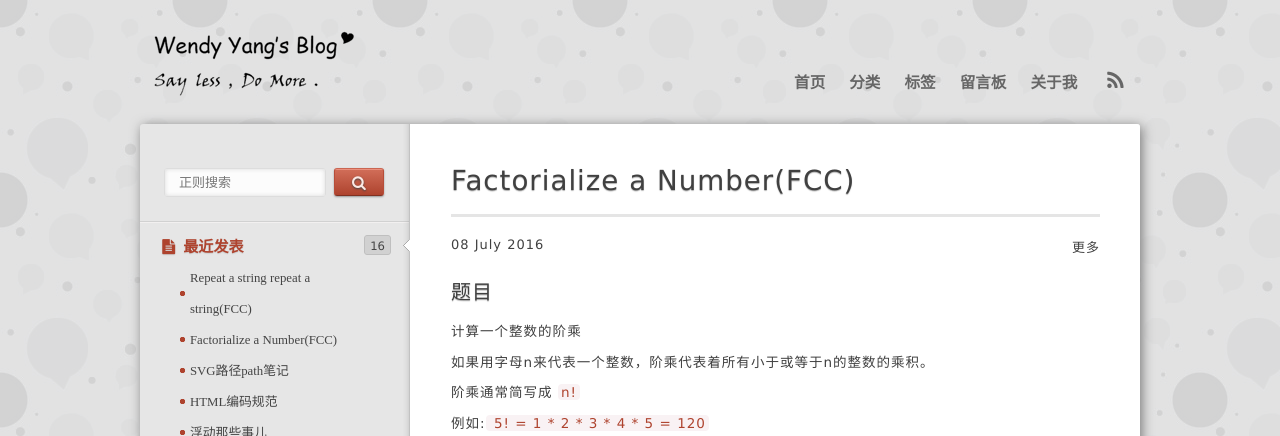
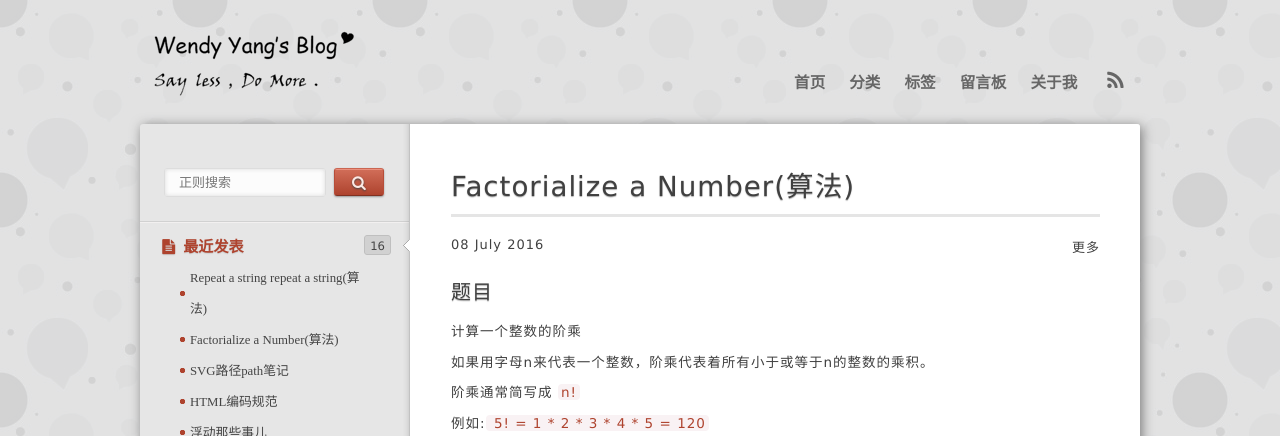
Before and after one commit to wendyppy/0-0-9.github.io, a Jekyll site: the page built from _posts/2016-07-08-fcc-algor-Factorialize-a-Number.md, in a window 1280 px wide. Shown: the top 436 px of the page. Built offline with Jekyll 4.4.1, drawn with Linux system fonts in a browser that asks for light colours; nearby versions of some CDN libraries; library files that are not in the unit come from our copies; Markdown is read by kramdown in place of the engine named in the settings; comment, search, counter and statistics services are not loaded.

Commit message:
algor repeatstring

```diff
--- a/_posts/2016-07-08-fcc-algor-Factorialize-a-Number.md
+++ b/_posts/2016-07-08-fcc-algor-Factorialize-a-Number.md
@@ -1,6 +1,6 @@
 ---
 layout: post
-title: "Factorialize a Number(FCC)"
+title: "Factorialize a Number(算法)"
 keywords: ["FCC ","算法"]
 description: "FCC算法题"
 category: "FCC"
--- a/_posts/2016-07-08-fcc-algor-Repeat-a-string-repeat-a-string.md
+++ b/_posts/2016-07-08-fcc-algor-Repeat-a-string-repeat-a-string.md
@@ -1,6 +1,6 @@
 ---
 layout: post
-title: "Repeat a string repeat a string(FCC)"
+title: "Repeat a string repeat a string(算法)"
 keywords: ["FCC ","算法"]
 description: "FCC算法题"
 category: "FCC"
```
